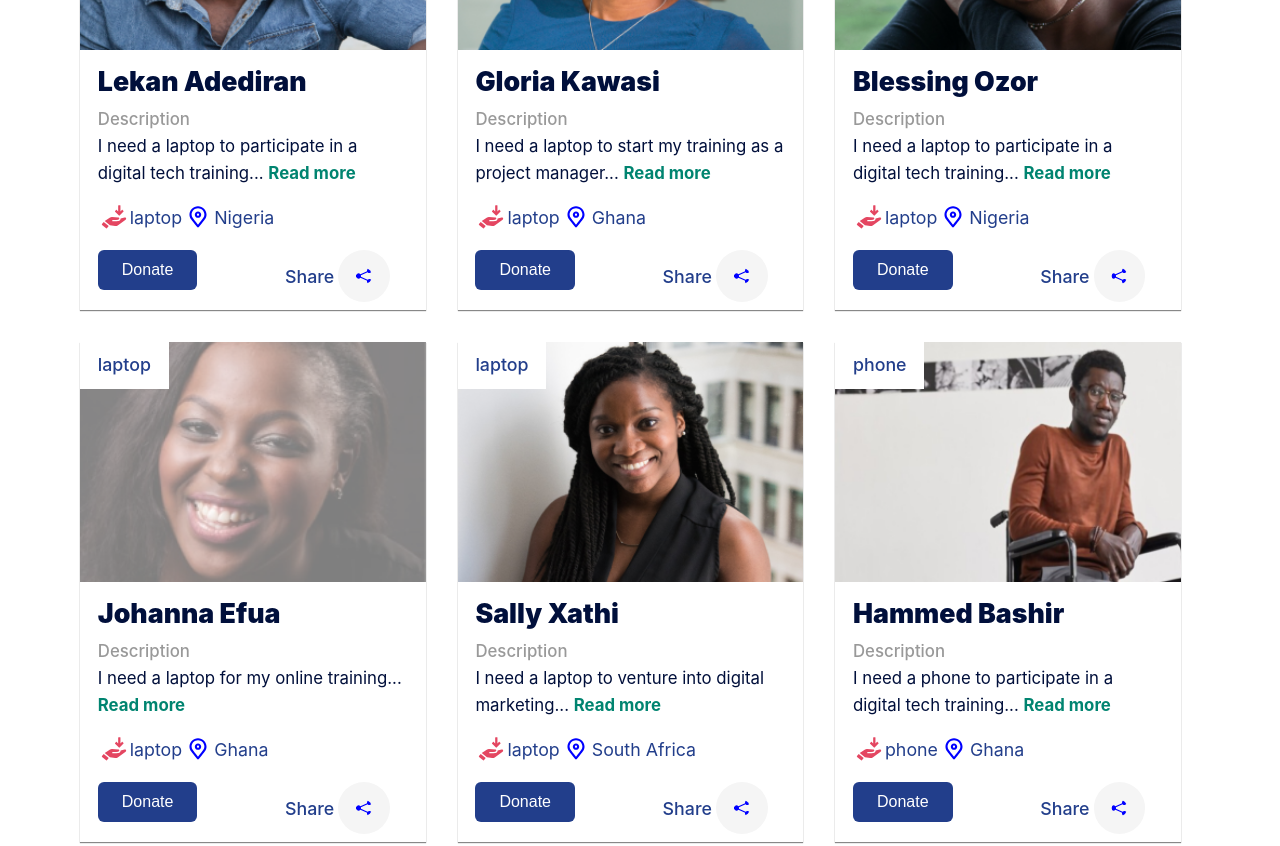
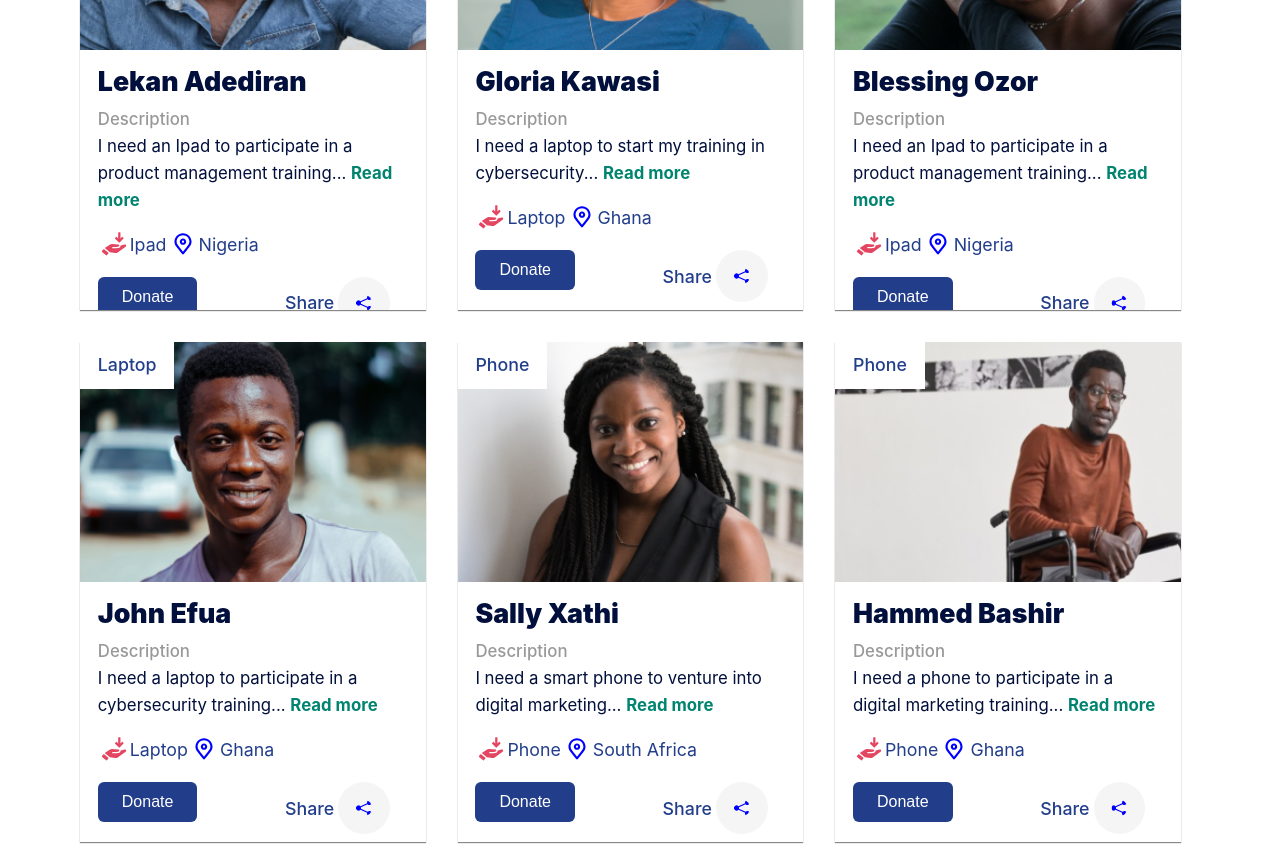
Before and after one commit to Women-Techsters-Fellowship-2021/Group1-FinalProject-TechPow-FrontEnd, a React (Create React App) app: page /Donees in a window 1280 px wide. Shown: the part 1740-2586 px from the top of the page. Built offline with nearby package versions, Linux system fonts and the light colour scheme.

Commit message:
updated seeded data and send email routes

```diff
--- a/src/pages/Authentication/index.jsx
+++ b/src/pages/Authentication/index.jsx
@@ -30,7 +30,7 @@ function Authentication() {
                 <div className="center-form OTP-form new-pwd-form">
                     <div className="form-container fg-pwd container-padding">
                         <h1 className="fg-text">Authentication Required</h1>
-                        <p>We've sent a One Time Password (OTP) to the email <span className="blue-text">ent********122@gmail.com</span></p>
+                        <p>We've sent a One Time Password (OTP) to the specified email.</p>
                         <form method="post" onSubmit={handleSubmit(handleOTP)}>
                             <label for="otp">Enter OTP</label>
                             <input type="tel" name="OTP" id="OTP"
--- a/src/pages/DoneeApplicationForm/Verification.jsx
+++ b/src/pages/DoneeApplicationForm/Verification.jsx
@@ -157,7 +157,7 @@ function Verification() {
                             toEmail: userEmail,
                         }
                         //Calling api for email
-                        Axios.post('https://donationappwebapi20211005103856.azurewebsites.net/api/v1/Email/SendEmail',
+                        Axios.post('https://donationappwebapi20211005103856.azurewebsites.net/api/v1/Email/SendDoneeApplicationEmail',
                             newEmail)
                             .then(result => {
                                 console.log(result);
@@ -236,7 +236,7 @@ function Verification() {
                             <label for="idcard" className="upload-btn">
                                 <p>National Identity Card</p>
                                 <img src={Vector} alt="upload-icon" className="upload-icon" />
-                                <p className="upload-text">Upload a copy of your National identity card</p>
+                                <p className="upload-text">Upload a copy of your ID Card</p>
                             </label>
                             <div>
                                 <input
--- a/src/pages/DonorApplicationForm/index.jsx
+++ b/src/pages/DonorApplicationForm/index.jsx
@@ -81,7 +81,7 @@ function DonorApplication() {
                     }
 
                     //Calling api for email
-                    Axios.post('https://donationappwebapi20211005103856.azurewebsites.net/api/v1/Email/SendEmail',
+                    Axios.post('https://donationappwebapi20211005103856.azurewebsites.net/api/v1/Email/SendDonorApplicationEmail',
                         newEmail)
                         .then(result => {
                             console.log(result);
--- a/src/pages/Login/index.jsx
+++ b/src/pages/Login/index.jsx
@@ -48,7 +48,7 @@ function Login() {
                 if (result.data.success) {
                     setLoading(false);
                     console.log(result.data);
-                    toast.success('Welcome! ' + result.data.data.username);
+                    toast.success('Welcome! ' + result.data.data.userName);
                     context.dispatch({
                         type: 'LOGIN',
                         payload: {
--- a/src/pages/SignUp/index.jsx
+++ b/src/pages/SignUp/index.jsx
@@ -108,7 +108,7 @@ export default function Signup() {
                         toEmail: newUser.email,
                     }
                     //Calling api for email
-                    axios.post('https://donationappwebapi20211005103856.azurewebsites.net/api/v1/Email/SendEmail',
+                    axios.post('https://donationappwebapi20211005103856.azurewebsites.net/api/v1/Email/SendRegistrationEmail',
                         newEmail)
                         .then(result => {
                             console.log(result);
--- a/src/resources/DoneeData/donee-info.js
+++ b/src/resources/DoneeData/donee-info.js
@@ -11,258 +11,258 @@ import lekan from '../images/DoneeImages/lekan.png';
 import gloria from '../images/DoneeImages/Gloria.png';
 import blessing from '../images/DoneeImages/Blessing.png';
 import john from '../images/DoneeImages/John.png';
-import Sally from '../../resources/images/Team/Sally.png';
+import sally from '../../resources/images/Team/Sally.png';
 import hammed from '../images/DoneeImages/Hamed.png';
 
 const doneeInfo = [
     {
-        firstName: "Ifunnanya",
-        lastName: "Oke",
-        dob: "1/1/1999",
-        userId: "1238-ewi87-89yrw-w879ewo9309",
-        homeAddress: "Man street",
-        country: "Nigeria",
+        firstName : "Ifunnanya",
+        lastName : "Oke",
+        dob : "1/1/1999",
+        userId : "6dt5eia0-1238-ewi7-89yw-w879ewo9309t",
+        homeAddress : "Man street",
+        country : "Nigeria",
         phoneNumber: "010-100-200-300",
-        eduLevel: "UnderGraduate",
-        gender: "male",
-        itemNeeded: "laptop",
-        reasonForApplication: "I need a laptop to participate in a digital tech training",
-        imageLink: ifunnanya,
-        letterOfRecomendationLink: imageOne,
-        nationalIdLink: imageOne,
-        orgName: "Tech4Dev",
-        orgWebsite: "www.tech4dev.com",
-        orgContact: "123-456-7890",
-        signature: "IfunnanyaOke"
+        eduLevel : "Undergraduate",
+        gender : "male",
+        itemNeeded : "Laptop",
+        reasonForApplication : "I need a laptop to participate in a Software development training",
+        imageLink : ifunnanya,
+        letterOfRecomendationLink : "imageOne",
+        nationalIdLink: "imageOne",
+        orgName : "Tech4Dev",
+        orgWebsite : "www.tech4dev.com",
+        orgContact : "123-456-7890",
+        signature : "IfunnanyaOke"
     },
 
     {
-        firstName: "Hezron",
-        lastName: "Geteye",
-        dob: "1/1/1989",
-        userId: "1238-ewi87-89yrw-w879558uyt",
-        homeAddress: "wesdate crescent street",
-        country: "South Africa",
+        firstName : "Hezron",
+        lastName : "Geteye",
+        dob : "1/1/1989",
+        userId : "d5s3whit-5rs3-ewi7-8yrw-w879558uyt7b",
+        homeAddress : "wesdate crescent street",
+        country : "South Africa",
         phoneNumber: "010-100-200-300",
-        eduLevel: "Researher",
-        gender: "male",
-        itemNeeded: "laptop",
-        reasonForApplication: "I need a laptop to participate in a digital tech training",
-        imageLink: hezron,
-        letterOfRecomendationLink: imageOne,
-        nationalIdLink: imageOne,
-        orgName: "Tech4Dev",
-        orgWebsite: "www.tech4dev.com",
-        orgContact: "123-456-7890",
-        signature: "HezronGeteye"
+        eduLevel : "Undergraduate",
+        gender : "male",
+        itemNeeded: "Phone",
+        reasonForApplication: "I need a phone to participate in a digital marketing training",
+        imageLink : hezron,
+        letterOfRecomendationLink : "imageOne",
+        nationalIdLink: "imageOne",
+        orgName : "Tech4Dev",
+        orgWebsite : "www.tech4dev.com",
+        orgContact : "123-456-7890",
+        signature : "HezronGeteye"
     },
 
     {
-        firstName: "Reem",
-        lastName: "Mohammed",
-        dob: "1/1/1992",
-        userId: "1238-ewi87-89yrw-w879558uyt",
-        homeAddress: " Hatfield street",
-        country: "Egypt",
+        firstName : "Reem",
+        lastName : "Mohammed",
+        dob : "1/1/1992",
+        userId : "5vb89mlt-ytc5-783b-2a9m-t2d6n09mf41a",
+        homeAddress : " Hatfield street",
+        country : "Egypt",
         phoneNumber: "010-100-200-300",
-        eduLevel: "Graduate",
-        gender: "Female",
-        itemNeeded: "laptop",
-        reasonForApplication: "I need a laptop to participate in a digital tech training",
-        imageLink: reem,
-        letterOfRecomendationLink: imageOne,
-        nationalIdLink: imageOne,
-        orgName: "Tech4Dev",
-        orgWebsite: "www.tech4dev.com",
-        orgContact: "123-456-7890",
-        signature: "ReemMohammed"
+        eduLevel : "Graduate",
+        gender : "Female",
+        itemNeeded : "Laptop",
+        reasonForApplication : "I need a laptop to participate in a digital tech training",
+        imageLink : reem,
+        letterOfRecomendationLink : "imageOne",
+        nationalIdLink: "imageOne",
+        orgName : "Tech4Dev",
+        orgWebsite : "www.tech4dev.com",
+        orgContact : "123-456-7890",
+        signature : "ReemMohammed"
     },
 
     {
-        firstName: "Fatma",
-        lastName: "Isa",
-        dob: "1/1/1990",
-        userId: "1238-ewi87-89yrw-w879558uyt",
-        homeAddress: " pictory street",
-        country: "Egypt",
+        firstName : "Fatma",
+        lastName : "Isa",
+        dob : "1/1/1990",
+        userId : "85c43gmi-it2s-i4xs-67vb-2xmo96vf42b8",
+        homeAddress : " pictory street",
+        country : "Egypt",
         phoneNumber: "010-100-200-300",
-        eduLevel: "Graduate",
-        gender: "Female",
-        itemNeeded: "laptop",
-        reasonForApplication: "I need a laptop to participate in a digital tech training",
-        imageLink: fatma,
-        letterOfRecomendationLink: imageOne,
-        nationalIdLink: imageOne,
-        orgName: "Tech4Dev",
-        orgWebsite: "www.tech4dev.com",
-        orgContact: "123-456-7890",
-        signature: "FatmaIsa"
+        eduLevel : "Graduate",
+        gender : "Female",
+        itemNeeded : "Ipad",
+        reasonForApplication : "I need an Ipad to participate in a product design training",
+        imageLink : fatma,
+        letterOfRecomendationLink : "imageOne",
+        nationalIdLink: "imageOne",
+        orgName : "Tech4Dev",
+        orgWebsite : "www.tech4dev.com",
+        orgContact : "123-456-7890",
+        signature : "FatmaIsa"
     },
 
     {
-        firstName: "Joseph",
-        lastName: "Munakin",
-        dob: "1/1/1991",
-        userId: "1238-ewi87-89yrw-w879558uyt",
-        homeAddress: "hamilton street",
-        country: "Kenya",
+        firstName : "Joseph",
+        lastName : "Munakin",
+        dob : "1/1/1991",
+        userId : "mu6g4cd2-ut0b-4c8b-2as8-3xv9jm3d6hxb",
+        homeAddress : "hamilton street",
+        country : "Kenya",
         phoneNumber: "010-100-200-300",
-        eduLevel: "UnderGraduate",
-        gender: "Female",
-        itemNeeded: "laptop",
-        reasonForApplication: "I need a laptop to participate in a digital tech training",
-        imageLink: joseph,
-        letterOfRecomendationLink: imageOne,
-        nationalIdLink: imageOne,
-        orgName: "Tech4Dev",
-        orgWebsite: "www.tech4dev.com",
-        orgContact: "123-456-7890",
-        signature: "JOsephMunakin"
+        eduLevel : "Undergraduate",
+        gender : "Female",
+        itemNeeded : "Phone",
+        reasonForApplication : "I need a phone to participate in a digital marketing training",
+        imageLink : joseph,
+        letterOfRecomendationLink : "imageOne",
+        nationalIdLink: "imageOne",
+        orgName : "Tech4Dev",
+        orgWebsite : "www.tech4dev.com",
+        orgContact : "123-456-7890",
+        signature : "JOsephMunakin"
     },
 
     {
-        firstName: "Yeute",
-        lastName: "Yet",
-        dob: "1/1/1988",
-        userId: "1238-ewi87-89yrw-w879558uyt",
-        homeAddress: " redate street",
-        country: "Kenya",
+        firstName : "Yeute",
+        lastName : "Yet",
+        dob : "1/1/1988",
+        userId : "10ms6ch5-95xv-62vg-haj7-8mos72b6s0pc",
+        homeAddress : " redate street",
+        country : "Kenya",
         phoneNumber: "010-100-200-300",
-        eduLevel: "UnderGraduate",
-        gender: "Female",
-        itemNeeded: "laptop",
-        reasonForApplication: "I need a laptop to participate in a digital tech training",
-        imageLink: yeute,
-        letterOfRecomendationLink: imageOne,
-        nationalIdLink: imageOne,
+        eduLevel : "Undergraduate",
+        gender : "Female",
+        itemNeeded : "Laptop",
+        reasonForApplication : "I need a laptop to participate in a data science training",
+        imageLink : yeute,
+        letterOfRecomendationLink : "imageOne",
+        nationalIdLink: "imageOne",
+        orgName : "Tech4Dev",
+        orgWebsite : "www.tech4dev.com",
+        orgContact : "123-456-7890",
+        signature : "yeuteyet"
+    },
+    {
+        firstName : "Lekan",
+        lastName : "Adediran",
+        dob : "1/1/1996",
+        userId : "10b6ed6n-8mdo-w6dg-53g6-jsk73maut4v8",
+        homeAddress : " balaa street",
+        country : "Nigeria",
+        phoneNumber: "010-100-200-300",
+        eduLevel : "Undergraduate",
+        gender : "Female",
+        itemNeeded : "Ipad",
+        reasonForApplication : "I need an Ipad to participate in a product management training",
+        imageLink : lekan,
+        letterOfRecomendationLink : "imageOne",
+        nationalIdLink: "imageOne",
+        orgName : "Tech4Dev",
+        orgWebsite : "www.tech4dev.com",
+        orgContact : "123-456-7890",
+        signature : "LekanAdediran"
+    },
+    {
+        firstName : "Gloria",
+        lastName : "Kawasi",
+        dob : "1/1/1986",
+        userId : "kb6736d5-bct7-3n9s-8dd4-b6dh8wko390d",
+        homeAddress : " White oaks street",
+        country : "Ghana",
+        phoneNumber: "010-100-200-300",
+        eduLevel : "Graduate",
+        gender : "Female",
+        itemNeeded : "Laptop",
+        reasonForApplication : "I need a laptop to start my training in cybersecurity",
+        imageLink : gloria,
+        letterOfRecomendationLink : "imageOne",
+        nationalIdLink : "imageOne",
         orgName: "Tech4Dev",
         orgWebsite: "www.tech4dev.com",
-        orgContact: "123-456-7890",
-        signature: "yeuteyet"
-    },
-    {
-        firstName: "Lekan",
-        lastName: "Adediran",
-        dob: "1/1/1996",
-        userId: "1238-ewi87-89yrw-w879558uyt",
-        homeAddress: " balaa street",
-        country: "Nigeria",
-        phoneNumber: "010-100-200-300",
-        eduLevel: "UnderGraduate",
-        gender: "Female",
-        itemNeeded: "laptop",
-        reasonForApplication: "I need a laptop to participate in a digital tech training",
-        imageLink: lekan,
-        letterOfRecomendationLink: imageOne,
-        nationalIdLink: imageOne,
-        orgName: "Tech4Dev",
-        orgWebsite: "www.tech4dev.com",
-        orgContact: "123-456-7890",
-        signature: "LekanAdediran"
-    },
-    {
-        firstName: "Gloria",
-        lastName: "Kawasi",
-        dob: "1/1/1986",
-        userId: "1238-ewi87-89yrw-w8755tyrut",
-        homeAddress: " White oaks street",
-        country: "Ghana",
-        phoneNumber: "010-100-200-300",
-        eduLevel: "Graduate",
-        gender: "Female",
-        itemNeeded: "laptop",
-        reasonForApplication: "I need a laptop to start my training as a project manager",
-        imageLink: gloria,
-        letterOfRecomendationLink: imageOne,
-        nationalIdLink: imageOne,
-        orgName: "Tech4Dev",
-        orgWebsite: "www.tech4dev.com",
-        orgContact: "123-456-7890",
+        orgContact : "123-456-7890",
         signature: "GloriaKawasi"
     },
     {
-        firstName: "Blessing",
-        lastName: "Ozor",
-        dob: "1/1/1990",
-        userId: "1238-ewi87-89yrw-w879558dut",
-        homeAddress: " Reservoir Hills",
-        country: "Nigeria",
+        firstName : "Blessing",
+        lastName : "Ozor",
+        dob : "1/1/1990",
+        userId : "3b7etd6n-78dj-iso5-9d6b-mo2d64wmlpa6",
+        homeAddress : " Reservoir Hills",
+        country : "Nigeria",
         phoneNumber: "010-100-200-300",
-        eduLevel: "Graduate",
-        gender: "Female",
-        itemNeeded: "laptop",
-        reasonForApplication: "I need a laptop to participate in a digital tech training",
-        imageLink: blessing,
-        letterOfRecomendationLink: imageOne,
-        nationalIdLink: imageOne,
-        orgName: "Tech4Dev",
-        orgWebsite: "www.tech4dev.com",
-        orgContact: "123-456-7890",
-        signature: "BlessingOzor"
+        eduLevel : "Graduate",
+        gender : "Female",
+        itemNeeded : "Ipad",
+        reasonForApplication : "I need an Ipad to participate in a product management training",
+        imageLink : blessing,
+        letterOfRecomendationLink : "imageOne",
+        nationalIdLink: "imageOne",
+        orgName : "Tech4Dev",
+        orgWebsite : "www.tech4dev.com",
+        orgContact : "123-456-7890",
+        signature : "BlessingOzor"
     },
 
     {
-        firstName: "Johanna",
-        lastName: "Efua",
-        dob: "1/1/1996",
-        userId: "1238-ewi87-89yrw-w879558uyt",
-        homeAddress: " Alekuwodo street",
-        country: "Ghana",
+        firstName : "John",
+        lastName : "Efua",
+        dob : "1/1/1996",
+        userId : "l5s7wh8o-w742-wu75-kie8-0fevq8whb963",
+        homeAddress : " Alekuwodo street",
+        country : "Ghana",
         phoneNumber: "010-100-200-300",
-        eduLevel: "UnderGraduate",
-        gender: "Male",
-        itemNeeded: "laptop",
-        reasonForApplication: "I need a laptop for my online training",
-        imageLink: imageOne,
-        letterOfRecomendationLink: imageOne,
+        eduLevel : "Graduate",
+        gender : "Male",
+        itemNeeded : "Laptop",
+        reasonForApplication : "I need a laptop to participate in a cybersecurity training",
+        imageLink : john,
+        letterOfRecomendationLink : "imageOne",
         nationalIdLink: john,
-        orgName: "Tech4Dev",
-        orgWebsite: "www.tech4dev.com",
-        orgContact: "123-456-7890",
-        signature: "John Efua"
+        orgName : "Tech4Dev",
+        orgWebsite : "www.tech4dev.com",
+        orgContact : "123-456-7890",
+        signature : "Johanna Efua"
     },
 
     {
-        firstName: "Sally",
-        lastName: "Xathi",
-        dob: "1/1/1991",
-        userId: "1238-ewi87-89yrw-w879558uyt",
-        homeAddress: " maclarty ton street",
-        country: "South Africa",
+        firstName : "Sally",
+        lastName : "Xathi",
+        dob : "1/1/1991",
+        userId : "298gs4w8-iwn6-782h-xue5-mo27xahoek0s",
+        homeAddress : " maclarty ton street",
+        country : "South Africa",
         phoneNumber: "010-100-200-300",
-        eduLevel: "UnderGraduate",
-        gender: "Female",
-        itemNeeded: "laptop",
-        reasonForApplication: "I need a laptop to venture into digital marketing",
-        imageLink: Sally,
-        letterOfRecomendationLink: imageOne,
-        nationalIdLink: imageOne,
-        orgName: "Tech4Dev",
-        orgWebsite: "www.tech4dev.com",
-        orgContact: "123-456-7890",
-        signature: "SallyXathi"
+        eduLevel : "Undergraduate",
+        gender : "Female",
+        itemNeeded : "Phone",
+        reasonForApplication : "I need a smart phone to venture into digital marketing",
+        imageLink : sally,
+        letterOfRecomendationLink : "imageOne",
+        nationalIdLink: "imageOne",
+        orgName : "Tech4Dev",
+        orgWebsite : "www.tech4dev.com",
+        orgContact : "123-456-7890",
+        signature : "SallyXathi"
     },
 
     {
-        firstName: "Hammed",
-        lastName: "Bashir",
-        dob: "1/1/1997",
-        userId: "1238-ewi43-89yrw-w879558uyt",
-        homeAddress: " wal street",
-        country: "Ghana",
+        firstName : "Hammed",
+        lastName : "Bashir",
+        dob : "1/1/1997",
+        userId : "y6s5ebh8-37db-9eo5-293l-vx6537dk9sle",
+        homeAddress : " wal street",
+        country : "Ghana",
         phoneNumber: "010-100-200-300",
-        eduLevel: "Graduate",
-        gender: "male",
-        itemNeeded: "phone",
-        reasonForApplication: "I need a phone to participate in a digital tech training",
-        imageLink: hammed,
-        letterOfRecomendationLink: imageOne,
-        nationalIdLink: imageOne,
-        orgName: "Tech4Dev",
-        orgWebsite: "www.tech4dev.com",
-        orgContact: "123-456-7890",
-        signature: "HammedBashir"
-    },
+        eduLevel : "Undergraduate",
+        gender : "male",
+        itemNeeded : "Phone",
+        reasonForApplication : "I need a phone to participate in a digital marketing training",
+        imageLink : hammed,
+        letterOfRecomendationLink : "imageOne",
+        nationalIdLink: "imageOne",
+        orgName : "Tech4Dev",
+        orgWebsite : "www.tech4dev.com",
+        orgContact : "123-456-7890",
+        signature : "HammedBashir"
+    }
 ]
 
 export default doneeInfo;
```
Also changed, not shown: src/pages/DoneeApplicationForm/style.css (+4 -4 lines).
